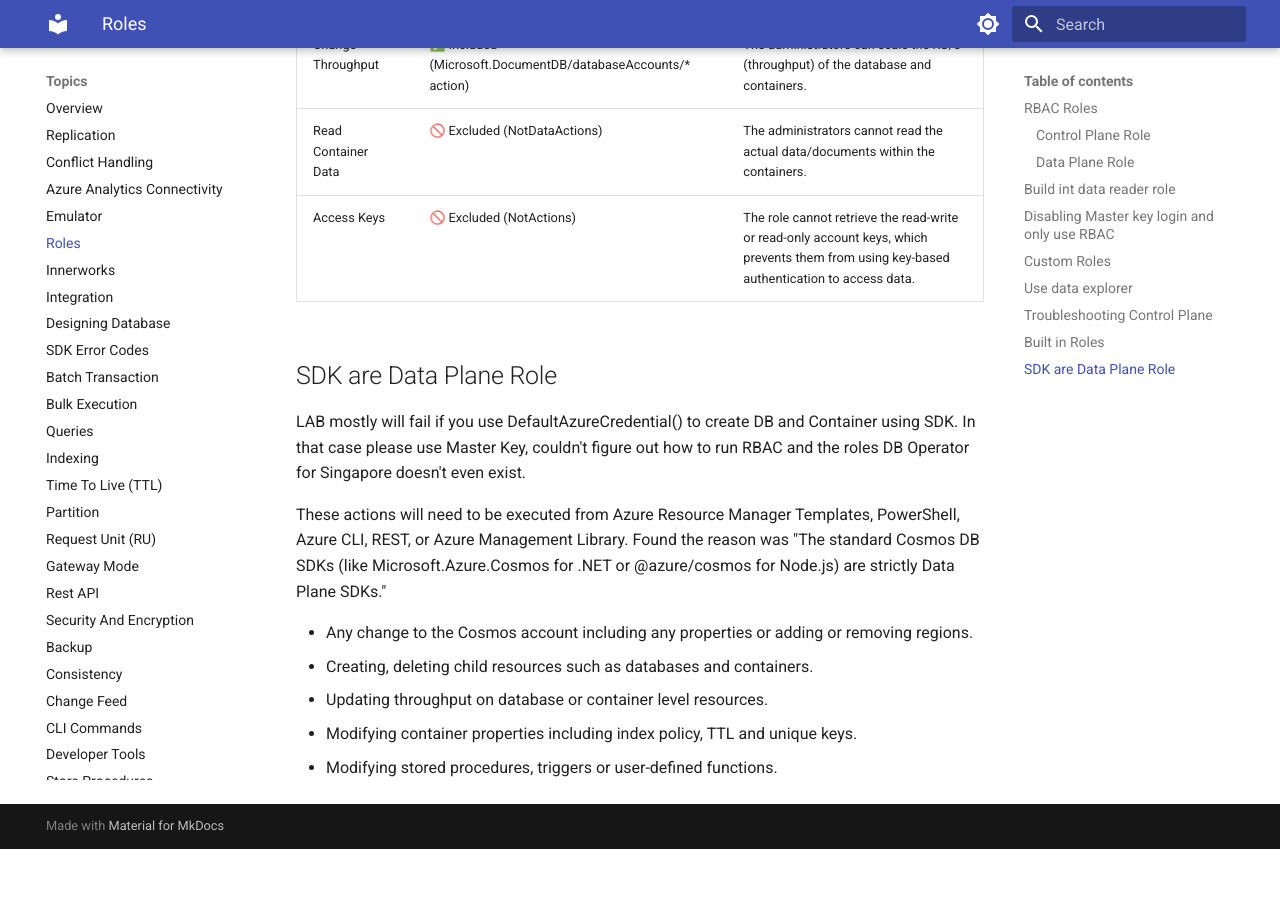
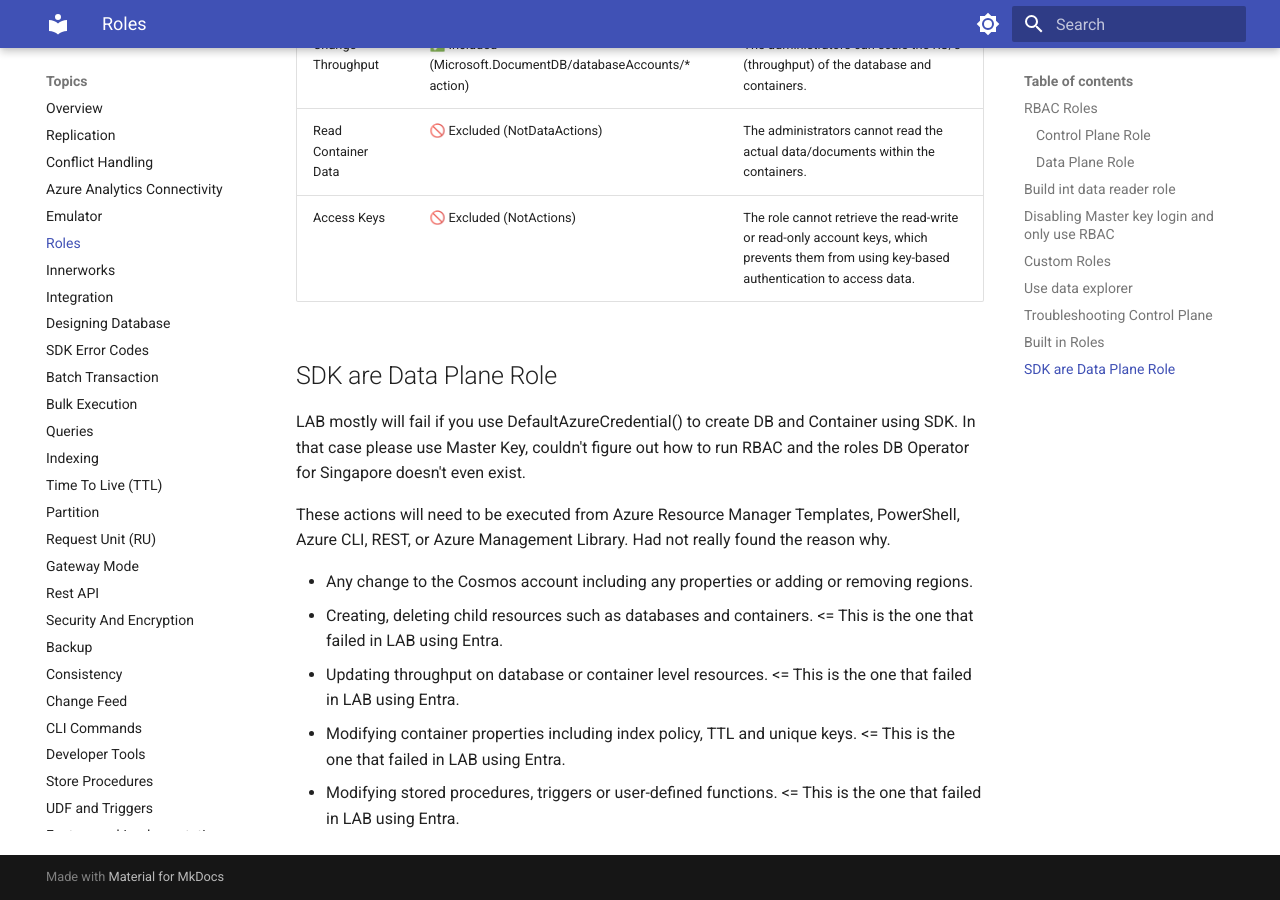
Before and after one commit to yoonghan/Azure-Cosmos-DB-DP-420, an MkDocs documentation site: the page built from docs/7. CosmosDB_Roles.md, in a window 1280 px wide and 900 px high, scrolled down 4060 px. Built offline with MkDocs 1.6.1 and Material for MkDocs 9.7.7, drawn with Linux system fonts in a browser that asks for light colours; before the commit the page ends 4909 px from its top, so only the background shows below that.

Commit message:
Update docs.

```diff
--- a/docs/7. CosmosDB_Roles.md
+++ b/docs/7. CosmosDB_Roles.md
@@ -101,10 +101,10 @@
 ## SDK are Data Plane Role
 LAB mostly will fail if you use DefaultAzureCredential() to create DB and Container using SDK. In that case please use Master Key, couldn't figure out how to run RBAC and the roles DB Operator for Singapore doesn't even exist.
 
-These actions will need to be executed from Azure Resource Manager Templates, PowerShell, Azure CLI, REST, or Azure Management Library. Found the reason was "The standard Cosmos DB SDKs (like Microsoft.Azure.Cosmos for .NET or @azure/cosmos for Node.js) are strictly Data Plane SDKs."
+These actions will need to be executed from Azure Resource Manager Templates, PowerShell, Azure CLI, REST, or Azure Management Library. Had not really found the reason why.
 
 - Any change to the Cosmos account including any properties or adding or removing regions.
-- Creating, deleting child resources such as databases and containers.
-- Updating throughput on database or container level resources.
-- Modifying container properties including index policy, TTL and unique keys.
-- Modifying stored procedures, triggers or user-defined functions.
+- Creating, deleting child resources such as databases and containers. <= This is the one that failed in LAB using Entra.
+- Updating throughput on database or container level resources. <= This is the one that failed in LAB using Entra.
+- Modifying container properties including index policy, TTL and unique keys. <= This is the one that failed in LAB  using Entra.
+- Modifying stored procedures, triggers or user-defined functions. <= This is the one that failed in LAB using Entra.
```
Also changed, not shown: docs/1. Exam_Preparation/Lab_Exercises.md (+1 -1 lines).
